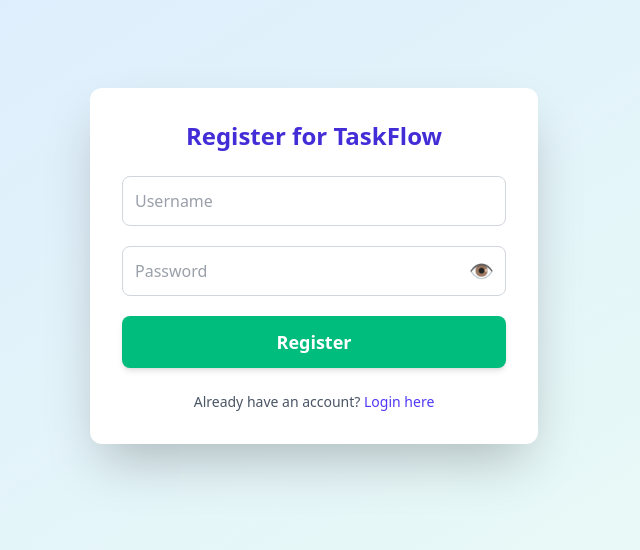
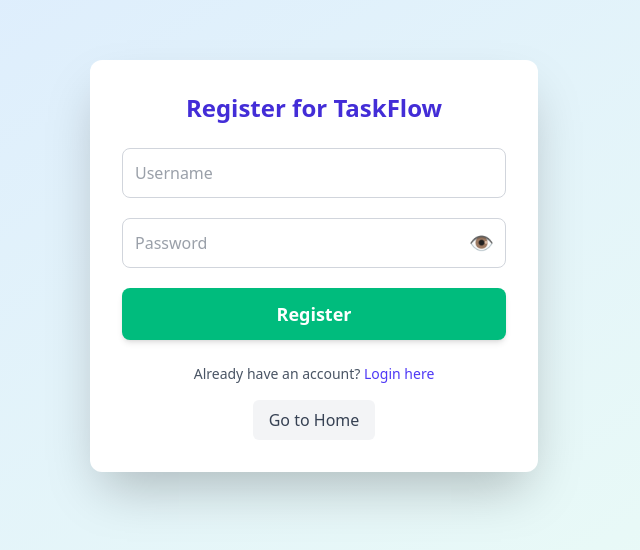
Before and after one commit to arvinder004/Simple-Task-Managment-System, a React (Vite) app in the folder frontend/: page /register in a window 1280 px wide. Shown: the part 134-684 px from the top of the page, without its empty margins (326-966 px from the left). Built offline with nearby package versions, Linux system fonts and the light colour scheme; no server answers.

Commit message:
added home button link to login and register pages

```diff
--- a/frontend/src/components/LoginPage.jsx
+++ b/frontend/src/components/LoginPage.jsx
@@ -102,6 +102,14 @@ export default function LoginPage(){
                 Register here
             </Link>
         </div>
+        <div className="mt-4 text-center">
+          <Link
+            to="/"
+            className="inline-block px-4 py-2 bg-gray-100 text-gray-700 rounded-md font-medium hover:bg-gray-200"
+          >
+            Go to Home
+          </Link>
+        </div>
       </div>
     </div>
   );
--- a/frontend/src/components/RegisterPage.jsx
+++ b/frontend/src/components/RegisterPage.jsx
@@ -111,6 +111,14 @@ export default function RegisterPage(){
                 Login here
             </Link>
         </div>
+        <div className="mt-4 text-center">
+          <Link
+            to="/"
+            className="inline-block px-4 py-2 bg-gray-100 text-gray-700 rounded-md font-medium hover:bg-gray-200"
+          >
+            Go to Home
+          </Link>
+        </div>
       </div>
     </div>
   );
```
